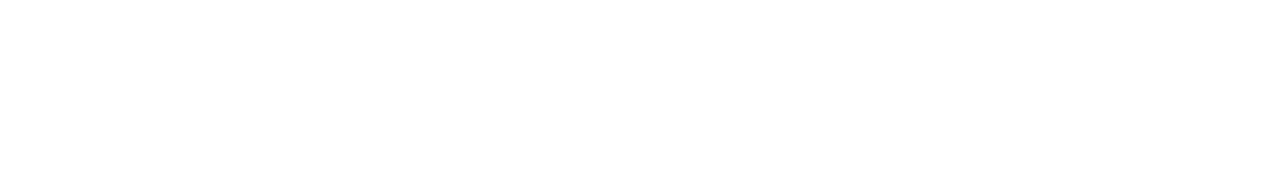
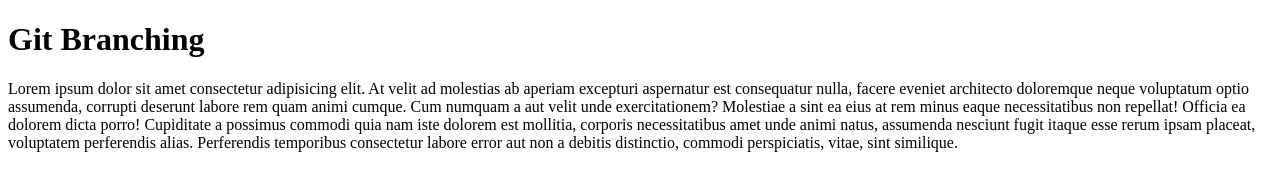
Before and after one commit to LesterYiu/git-branching, a plain HTML site: page index.html in a window 1280 px wide. Drawn offline with Linux system fonts and the light colour scheme.

Commit message:
added h1, and paragraph text

```diff
--- a/index.html
+++ b/index.html
@@ -7,6 +7,8 @@
   <title>Git branching lesson on test</title>
 </head>
 <body>
+  <h1>Git Branching</h1>
 
+  <p>Lorem ipsum dolor sit amet consectetur adipisicing elit. At velit ad molestias ab aperiam excepturi aspernatur est consequatur nulla, facere eveniet architecto doloremque neque voluptatum optio assumenda, corrupti deserunt labore rem quam animi cumque. Cum numquam a aut velit unde exercitationem? Molestiae a sint ea eius at rem minus eaque necessitatibus non repellat! Officia ea dolorem dicta porro! Cupiditate a possimus commodi quia nam iste dolorem est mollitia, corporis necessitatibus amet unde animi natus, assumenda nesciunt fugit itaque esse rerum ipsam placeat, voluptatem perferendis alias. Perferendis temporibus consectetur labore error aut non a debitis distinctio, commodi perspiciatis, vitae, sint similique.</p>
 </body>
 </html>
```
